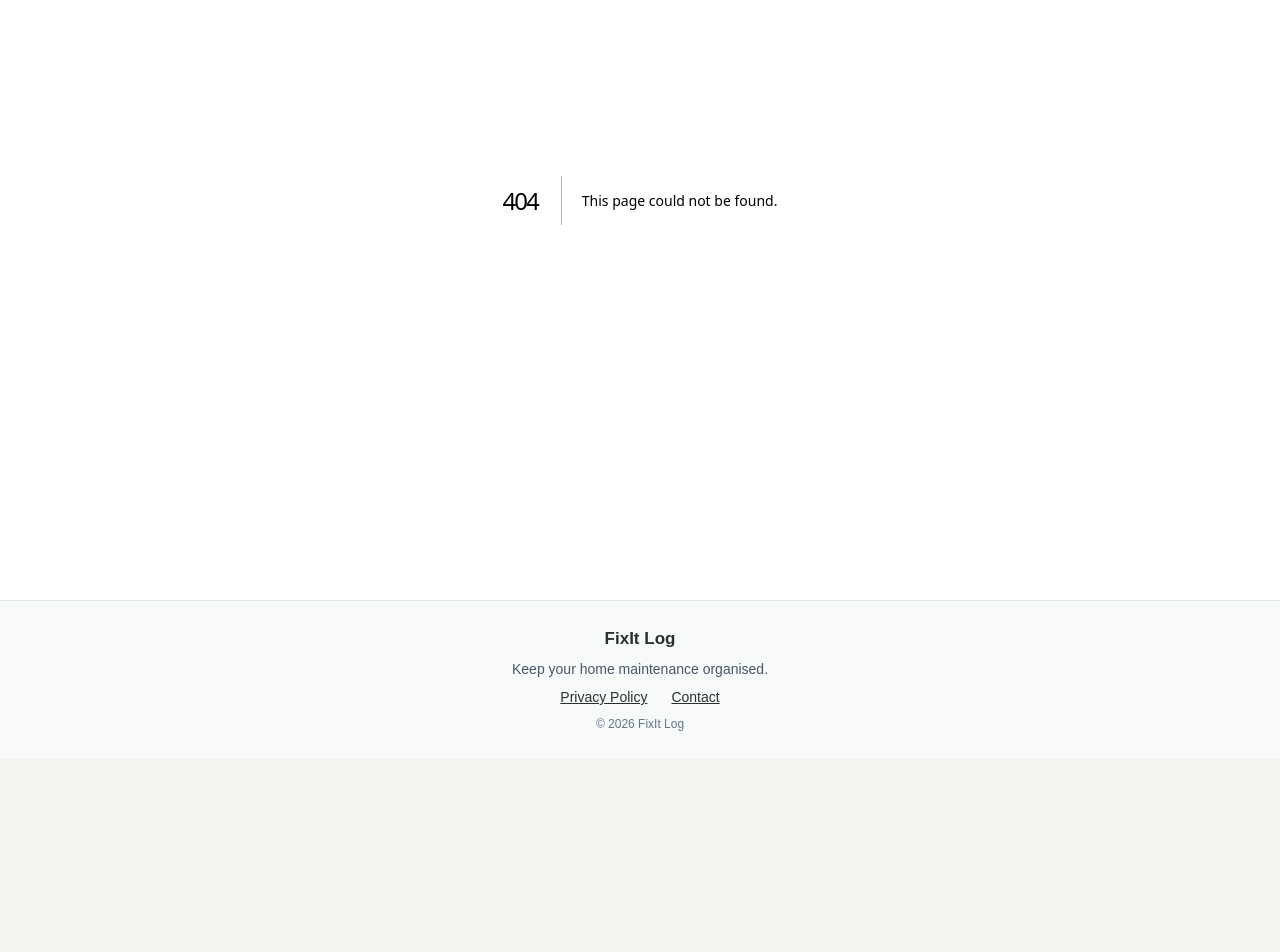
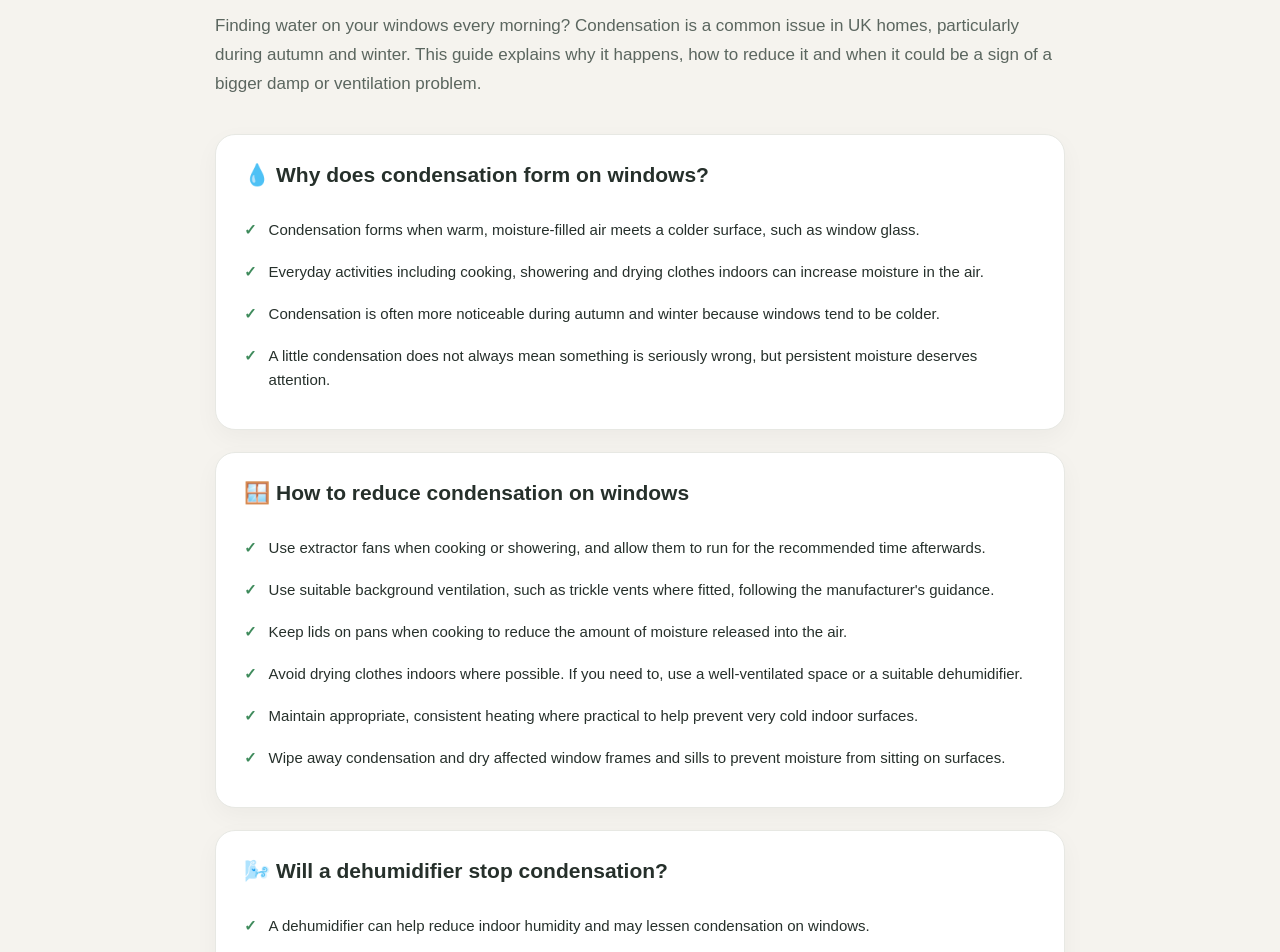
Before and after one commit to A-Gr33n/fixit-log, a Next.js app: page /how-to-stop-condensation-on-windows in a window 1280 px wide. Before the commit this address had no page. Shown: the part 200-1152 px from the top of the page. Before the commit the page ends 959 px from the top, so only its background shows below. Built offline with nearby package versions, Linux system fonts and the light colour scheme.

Commit message:
Add UK window condensation guide

```diff
--- /dev/null
+++ b/app/how-to-stop-condensation-on-windows/page.tsx
@@ -0,0 +1,176 @@
+import Link from "next/link";
+import type { Metadata } from "next";
+
+export const metadata: Metadata = {
+  title: "How to Stop Condensation on Windows UK | FixIt Log",
+  description:
+    "Learn how to reduce condensation on windows in UK homes. Discover common causes, practical prevention tips, whether dehumidifiers help and when to investigate damp.",
+};
+
+const sections = [
+  {
+    title: "Why does condensation form on windows?",
+    emoji: "💧",
+    tasks: [
+      "Condensation forms when warm, moisture-filled air meets a colder surface, such as window glass.",
+      "Everyday activities including cooking, showering and drying clothes indoors can increase moisture in the air.",
+      "Condensation is often more noticeable during autumn and winter because windows tend to be colder.",
+      "A little condensation does not always mean something is seriously wrong, but persistent moisture deserves attention.",
+    ],
+  },
+  {
+    title: "How to reduce condensation on windows",
+    emoji: "🪟",
+    tasks: [
+      "Use extractor fans when cooking or showering, and allow them to run for the recommended time afterwards.",
+      "Use suitable background ventilation, such as trickle vents where fitted, following the manufacturer's guidance.",
+      "Keep lids on pans when cooking to reduce the amount of moisture released into the air.",
+      "Avoid drying clothes indoors where possible. If you need to, use a well-ventilated space or a suitable dehumidifier.",
+      "Maintain appropriate, consistent heating where practical to help prevent very cold indoor surfaces.",
+      "Wipe away condensation and dry affected window frames and sills to prevent moisture from sitting on surfaces.",
+    ],
+  },
+  {
+    title: "Will a dehumidifier stop condensation?",
+    emoji: "🌬️",
+    tasks: [
+      "A dehumidifier can help reduce indoor humidity and may lessen condensation on windows.",
+      "It can be particularly useful when drying laundry indoors or managing moisture in poorly ventilated rooms.",
+      "A dehumidifier may not solve the underlying problem if ventilation is inadequate or water is entering the property.",
+      "Follow the appliance manufacturer's instructions and maintain the unit regularly.",
+      "Consider using a hygrometer to monitor indoor humidity and identify patterns over time.",
+    ],
+  },
+  {
+    title: "Why is there condensation outside my windows?",
+    emoji: "🌤️",
+    tasks: [
+      "Condensation on the outside of a window can occur when the outer glass surface is cooler than the surrounding outdoor air.",
+      "External condensation can sometimes be seen on well-insulated double-glazed windows.",
+      "It is usually temporary and often disappears as the temperature changes.",
+      "Condensation trapped between the panes of a sealed double-glazed unit is different and may indicate a failed seal.",
+    ],
+  },
+  {
+    title: "When should you worry about damp or mould?",
+    emoji: "⚠️",
+    tasks: [
+      "Watch for recurring mould, persistent damp patches, peeling paint or damage around windows.",
+      "Investigate condensation that continues despite reasonable ventilation and moisture-control measures.",
+      "Check for other possible causes of moisture, such as leaking pipes, damaged seals or rainwater entering the building.",
+      "Avoid simply painting over mould or damp without addressing the cause.",
+      "Seek advice from a suitable professional if damp or mould is persistent, widespread or difficult to explain.",
+    ],
+  },
+  {
+    title: "How to prevent condensation from returning",
+    emoji: "🏡",
+    tasks: [
+      "Check windows and surrounding walls regularly during colder months.",
+      "Keep extractor fans, vents and other ventilation systems clean and working properly.",
+      "Note which rooms develop condensation and whether it happens after cooking, showering or drying clothes.",
+      "Record recurring problems, repairs and any professional advice so you can spot patterns over time.",
+      "Include window checks and ventilation maintenance in your regular home maintenance routine.",
+    ],
+  },
+];
+
+export default function CondensationOnWindowsGuide() {
+  return (
+    <main className="checklistPage">
+      <div className="checklistContainer">
+        <Link href="/" className="checklistBack">
+          ← Back to FixIt Log
+        </Link>
+
+        <header className="checklistHeader">
+          <h1>How to Stop Condensation on Windows in the UK 💧</h1>
+
+          <p>
+            Finding water on your windows every morning?
+            Condensation is a common issue in UK homes,
+            particularly during autumn and winter.
+            This guide explains why it happens, how to
+            reduce it and when it could be a sign of
+            a bigger damp or ventilation problem.
+          </p>
+        </header>
+
+        <div className="checklistSections">
+          {sections.map((section) => (
+            <section
+              key={section.title}
+              className="checklistCard"
+            >
+              <h2>
+                {section.emoji} {section.title}
+              </h2>
+
+              <ul>
+                {section.tasks.map((task) => (
+                  <li key={task}>
+                    <span
+                      className="checklistTick"
+                      aria-hidden="true"
+                    >
+                      ✓
+                    </span>
+
+                    <span>{task}</span>
+                  </li>
+                ))}
+              </ul>
+            </section>
+          ))}
+        </div>
+
+        <section className="checklistCard">
+          <h2>📋 Keep on top of home maintenance</h2>
+
+          <p>
+            Regular checks can help you notice condensation,
+            damp and other household issues before they
+            become bigger problems.
+          </p>
+
+          <p>
+            Explore our{" "}
+            <Link href="/home-maintenance-checklist">
+              free Home Maintenance Checklist
+            </Link>
+            {" "}or plan your regular checks with our{" "}
+            <Link href="/home-maintenance-schedule">
+              UK Home Maintenance Schedule
+            </Link>
+            .
+          </p>
+        </section>
+
+        <p className="checklistSafety">
+          Safety note: This article provides general home
+          maintenance information. Persistent damp or mould
+          may have several causes and should be investigated
+          appropriately. Do not block required ventilation
+          openings. Use qualified professionals for specialist
+          repairs or investigations where needed.
+        </p>
+
+        <section className="checklistCTA">
+          <h2>
+            Keep track of your home maintenance 🔧
+          </h2>
+
+          <p>
+            FixIt Log helps you record household problems,
+            organise repairs, track costs and keep important
+            receipts together — all in one place.
+          </p>
+
+          <Link href="/signup" className="checklistButton">
+            Get started with FixIt Log for free →
+          </Link>
+        </section>
+      </div>
+    </main>
+  );
+}
--- a/app/sitemap.ts
+++ b/app/sitemap.ts
@@ -20,5 +20,11 @@ export default function sitemap(): MetadataRoute.Sitemap {
       changeFrequency: "monthly",
       priority: 0.8,
     },
+        {
+      url: "https://www.fixit-log.co.uk/how-to-stop-condensation-on-windows",
+      lastModified: new Date(),
+      changeFrequency: "monthly",
+      priority: 0.8,
+    },
   ];
 }
```
Also changed, not shown: app/page.tsx (+14 -0 lines).
